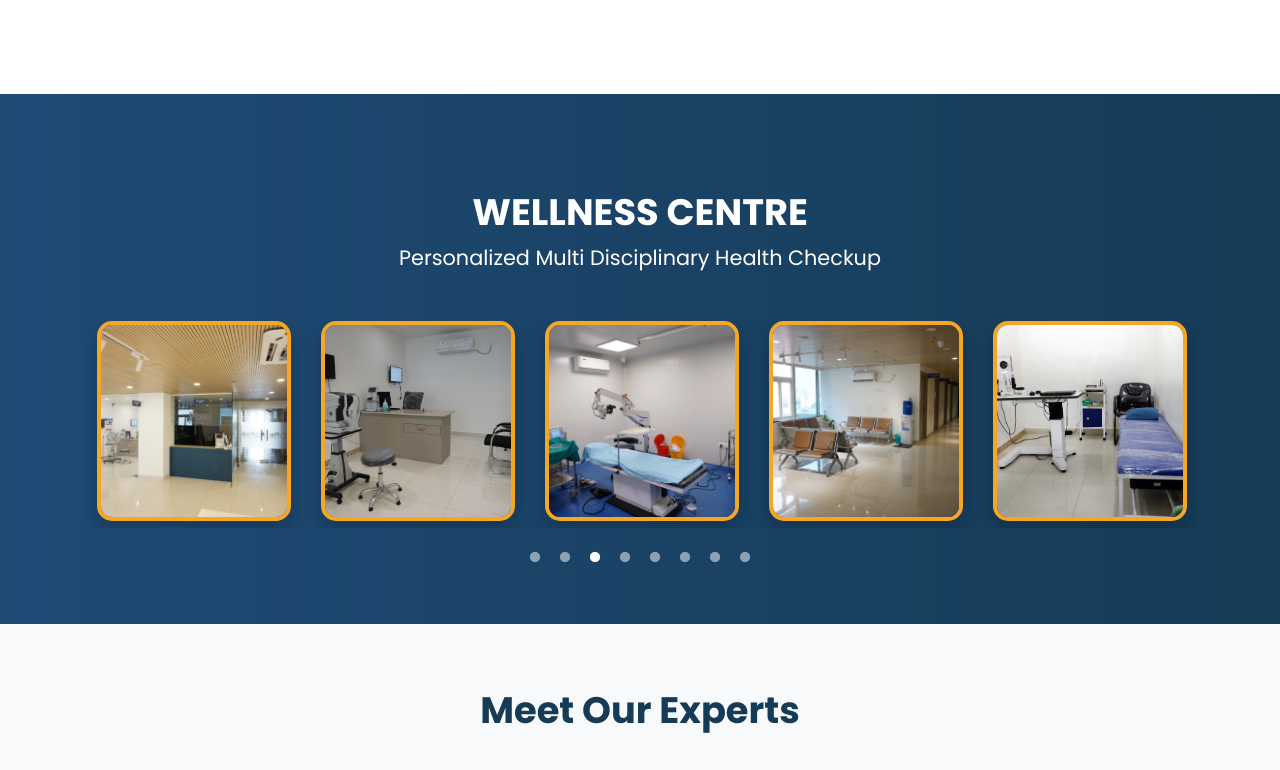
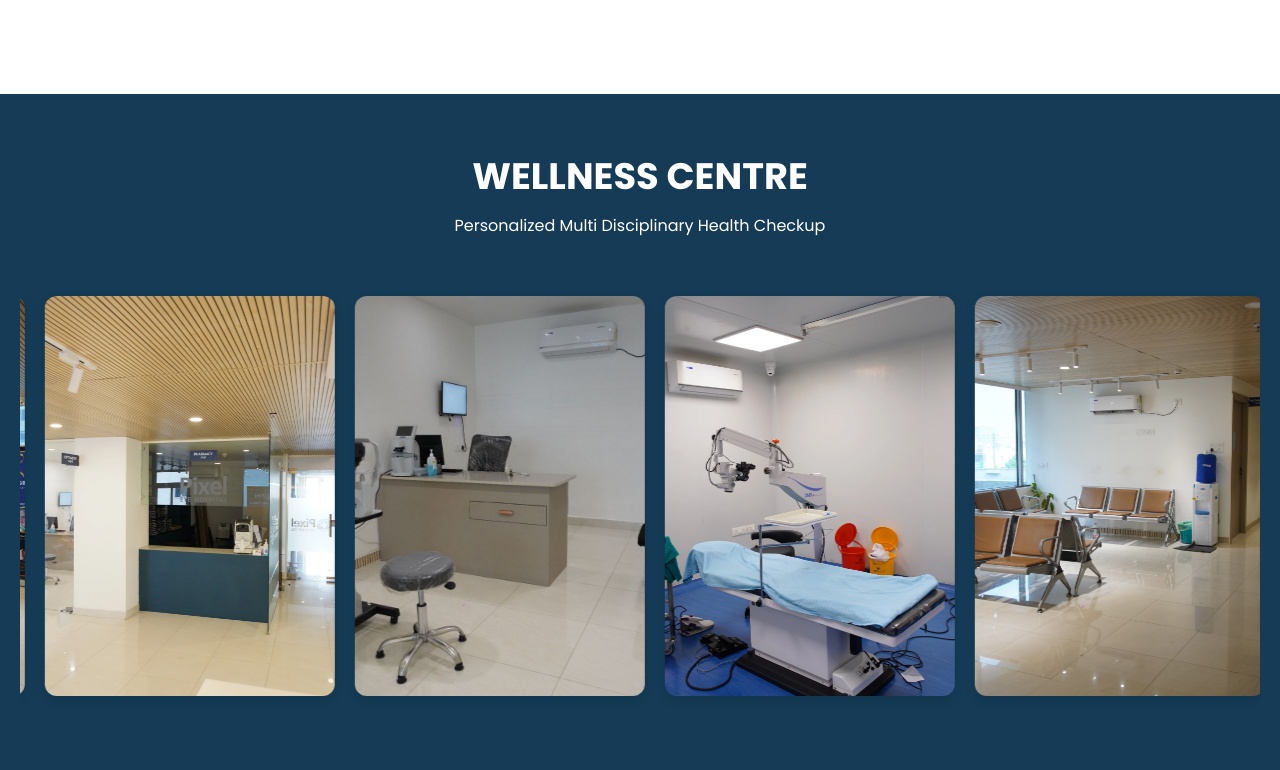
Before and after one commit to contact-igt/pixel-eye-frontend, a Next.js app: page / in a window 1280 px wide. Shown: the part 2190-2960 px from the top of the page. Built offline with nearby package versions, Linux system fonts and the light colour scheme.

Commit message:
UI changes

```diff
--- a/src/component/Home/Excellence/index.jsx
+++ b/src/component/Home/Excellence/index.jsx
@@ -1,4 +1,4 @@
-import React from "react";
+import React, { useEffect, useState } from "react";
 import Slider from "react-slick";
 import styles from "./styles.module.css";
 import { excellenceData } from "./constant";
@@ -7,38 +7,46 @@ import Button from "@/common/Button";
 // import "slick-carousel/slick/slick-theme.css";
 
 const Excellence = ({ handleTogglecontactForm }) => {
+    const [slidesToShow, setSlidesToShow] = useState(5);
+    const [centerMode, setCenterMode] = useState(false);
+  useEffect(() => {
+    const handleResize = () => {
+      if (window.innerWidth > 992) {
+        setSlidesToShow(5);
+        setCenterMode(false);
+      } else if (window.innerWidth > 700) {
+        setSlidesToShow(3);
+        setCenterMode(false);
+      } else if (window.innerWidth <= 700 && window.innerWidth > 576) {
+        setSlidesToShow(2);
+        setCenterMode(false);
+      } else {
+        setSlidesToShow(1);
+        setCenterMode(true);
+      }
+    };
+
+    handleResize();
+    window.addEventListener("resize", handleResize);
+
+    return () => {
+      window.removeEventListener("resize", handleResize);
+    };
+  }, []);
+
   const settings = {
     dots: false,
-    infinite: false,
+    infinite: true,
     speed: 500,
-    slidesToShow: 5,
+    slidesToShow: slidesToShow,
     slidesToScroll: 1,
-    responsive: [
-      {
-        breakpoint: 1024, // For screens up to 1024px wide
-        settings: {
-          slidesToShow: 3,
-          slidesToScroll: 1,
-          infinite: true,
-          dots: true,
-        },
-      },
-      {
-        breakpoint: 768, // For screens up to 768px wide
-        settings: {
-          slidesToShow: 2,
-          slidesToScroll: 1,
-          initialSlide: 2,
-        },
-      },
-      {
-        breakpoint: 480, // For screens up to 480px wide
-        settings: {
-          slidesToShow: 1,
-          slidesToScroll: 1,
-        },
-      },
-    ],
+    centerMode: centerMode,
+    centerPadding: centerMode ? "0px" : "10px",
+    autoplay: false,
+    arrows: true,
+    autoplaySpeed: 0,
+    cssEase: "linear",
+    pauseOnHover: true,
   };
 
   return (
@@ -61,11 +69,13 @@ const Excellence = ({ handleTogglecontactForm }) => {
               onClick={!item.link ? handleTogglecontactForm : undefined}
             >
               <div className={styles.card}>
+                <div className={styles.iconWrapper}>
                 <img
                   src={item.icon}
                   alt={item.title}
                   className={styles.cardIcon}
                 />
+                </div>
                 <p className={styles.cardTitle}>{item.title}</p>
               </div>
             </a>
--- a/src/component/Home/Excellence/styles.module.css
+++ b/src/component/Home/Excellence/styles.module.css
@@ -18,7 +18,7 @@
   color: #000;
 }
 
-.slider .slick-slide>div {
+.slider .slick-slide > div {
   padding: 20px 10px;
 }
 
@@ -42,14 +42,16 @@
   cursor: pointer;
   box-shadow: 0 8px 20px rgba(0, 0, 0, 0.1);
 }
-
+.iconWrapper {
+  padding: 10px;
+  background-color: #153b56;
+  margin-bottom: 1rem;
+  border-radius: 10px;
+}
 .cardIcon {
-  width: 50px;
-  height: 50px;
-  margin-bottom: 1rem;
-  padding: 5px;
+  width: 40px;
+  height: 40px;
   background-color: #153b56;
-  border-radius: 7px;
 }
 
 .cardTitle {
@@ -73,15 +75,11 @@
   gap: 18px;
 }
 
-
 @media (width < 1200px) {
-
   .excellenceSection {
     padding: 4rem 0;
   }
-
 }
-
 
 @media (width < 768px) {
   .sectionTitle {
@@ -89,10 +87,7 @@
   }
 }
 
-
-
 @media (width < 425px) {
-
   .viewMoreContainer {
     display: block;
   }
@@ -102,6 +97,5 @@
     width: 100% !important;
     padding: 0px;
     margin-bottom: 10px;
-
   }
 }
--- a/src/component/Home/MultiCheckup/index.jsx
+++ b/src/component/Home/MultiCheckup/index.jsx
@@ -1,10 +1,12 @@
-import React from "react";
+import React, { useEffect, useState } from "react";
 import Slider from "react-slick";
 import styles from "./styles.module.css";
 // import 'slick-carousel/slick/slick.css';
 // import 'slick-carousel/slick/slick-theme.css';
 
 const MultiCheckup = () => {
+  const [slidesToShow, setSlidesToShow] = useState(4);
+  const [centerMode, setCenterMode] = useState(false);
   const wellnessImages = [
     {
       src: "/assets/gallery1.jpg",
@@ -32,64 +34,62 @@ const MultiCheckup = () => {
     },
   ];
 
+  useEffect(() => {
+    const handleResize = () => {
+      if (window.innerWidth > 992) {
+        setSlidesToShow(4);
+        setCenterMode(false);
+      } else if (window.innerWidth > 700) {
+        setSlidesToShow(3);
+        setCenterMode(false);
+      } else if (window.innerWidth <= 700 && window.innerWidth > 576) {
+        setSlidesToShow(2);
+        setCenterMode(false);
+      } else {
+        setSlidesToShow(1);
+        setCenterMode(true);
+      }
+    };
+
+    handleResize();
+    window.addEventListener("resize", handleResize);
+
+    return () => {
+      window.removeEventListener("resize", handleResize);
+    };
+  }, []);
+
   const settings = {
-    dots: true,
+    dots: false,
     infinite: true,
-    speed: 500,
-    slidesToShow: 5,
+    speed: 7000,
+    slidesToShow: slidesToShow,
     slidesToScroll: 1,
-    centerMode: false,
-    centerPadding: "0px",
+    centerMode: centerMode,
+    centerPadding: centerMode ? "0px" : "10px",
     autoplay: true,
     arrows: false,
-    autoplaySpeed: 3000,
+    autoplaySpeed: 0,
+    cssEase: "linear",
     pauseOnHover: true,
-    responsive: [
-      {
-        breakpoint: 1024, // For screens up to 1024px wide
-        settings: {
-          slidesToShow: 3,
-          slidesToScroll: 1,
-          infinite: true,
-          dots: true,
-        },
-      },
-      {
-        breakpoint: 768, // For screens up to 768px wide
-        settings: {
-          slidesToShow: 2,
-          slidesToScroll: 1,
-          initialSlide: 2,
-        },
-      },
-      {
-        breakpoint: 480, // For screens up to 480px wide
-        settings: {
-          slidesToShow: 1,
-          slidesToScroll: 1,
-        },
-      },
-    ],
   };
 
   return (
-    <section className={styles.wellnessSection}>
-      <div className="container-md">
+    <section className={styles.gallerysection}>
+      <div className={styles.gallery}>
           <h2 className={styles.sectionTitle}>WELLNESS CENTRE</h2>
           <p className={styles.sectionSubtitle}>
             Personalized Multi Disciplinary Health Checkup
           </p>
-        <Slider {...settings}>
-          {wellnessImages.map((image) => (
-            <div key={image.id} className={styles.slide}>
-              <img
-                src={image.src}
-                alt={image.alt}
-                className={styles.slideImage}
-              />
+        <div className="mt-5">
+          <Slider key={slidesToShow} {...settings} className={styles.sliderWrapper}>
+            {wellnessImages.map((data) => (
+              <div key={data.id} className={styles.imgcard}>
+                <img src={data.src} alt="gallery" className="img-fluid" />
               </div>
             ))}
           </Slider>
+        </div>
       </div>
     </section>
   );
--- a/src/component/Home/MultiCheckup/styles.module.css
+++ b/src/component/Home/MultiCheckup/styles.module.css
@@ -1,49 +1,52 @@
-.wellnessSection {
-  padding: 6rem 0;
-  background: linear-gradient(to right, #1e4a75, #153b56);
-  color: #ffffff;
+.gallerysection {
+  width: 100%;
+  padding: 60px 20px;
+  background: #153b56;
+  color: #fff;
 }
 
+.gallery,
+.certificate {
+  margin-bottom: 60px;
+}
+
+.gstitle {
+  margin-bottom: 15px;
+}
 .sectionTitle {
   text-align: center;
   font-size: 2.5rem;
   font-weight: bold;
-  margin-bottom: 0.5rem;
+  margin-bottom: 1rem;
+}
+.sectionSubtitle {
+  text-align: center;
 }
 
-.sectionSubtitle {
-  text-align: center;
-  font-size: 1.3rem;
-  margin-bottom: 3rem;
+
+.sliderWrapper {
+  width: 100%;
 }
 
-.slide {
-  padding: 0 15px;
+.imgcard {
+  padding: 10px;
+  display: flex;
+  justify-content: center;
+  align-items: center;
 }
 
-.slideImage {
+.imgcard img {
   width: 100%;
-  height: 200px;
-  border-radius: 15px;
-  border: 4px solid #f5a623;
-  object-fit:cover;
-  box-shadow: 0 10px 20px rgba(0, 0, 0, 0.2);
+  height: 400px;
+  object-fit: cover;
+  border-radius: 12px;
+  box-shadow: 0 4px 12px rgba(0, 0, 0, 0.1);
+  transition: transform 0.3s ease;
 }
 
-.wellnessSection :global(.slick-dots) {
-  bottom: -40px;
+.imgcard img:hover {
+  transform: scale(1.05);
 }
-
-.wellnessSection :global(.slick-dots li button:before) {
-  font-size: 12px;
-  color: #fff;
-  opacity: 0.5;
-}
-
-.wellnessSection :global(.slick-dots li.slick-active button:before) {
-  opacity: 1;
-}
-
 @media (max-width: 1400px) {
   .sectionTitle {
     font-size: 2.3rem;
@@ -61,10 +64,21 @@
     font-size: 2rem;
   }
 }
-
+/* Responsive tweaks */
 @media (max-width: 768px) {
   .sectionTitle {
     font-size: 1.8rem;
+  }
+  .gallerysection {
+    padding: 40px 15px;
+  }
+
+  .imgcard img {
+    max-height: 220px;
+  }
+
+  .divider {
+    width: 60px;
   }
 }
 
@@ -72,4 +86,12 @@
   .sectionTitle {
     font-size: 1.6rem;
   }
+  .imgcard {
+    padding: 5px;
+  }
+
+  .imgcard img {
+    max-height: 180px;
+    border-radius: 8px;
+  }
 }
```
Lines whose indentation alone changed are shown as unchanged.
